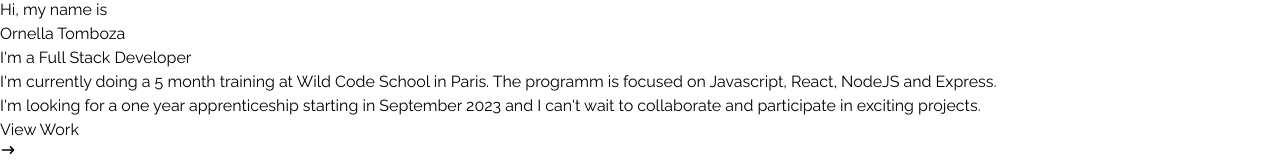
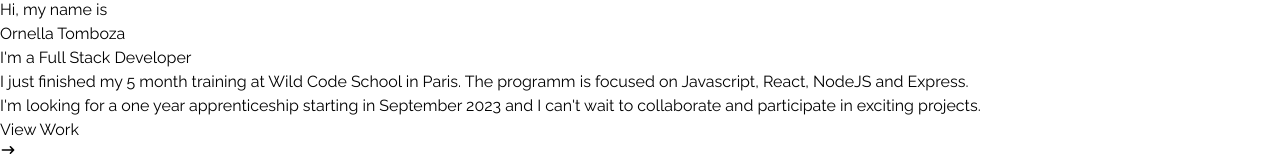
Before and after one commit to ornel77/ornella-portfolio, a React (Vite) app: page / in a window 1280 px wide. Shown: the part 476-636 px from the top of the page. Built offline with nearby package versions, Linux system fonts and the light colour scheme; no server answers.

Commit message:
update profile and cv

```diff
--- a/src/components/Home.jsx
+++ b/src/components/Home.jsx
@@ -14,7 +14,7 @@ function Home() {
           I&apos;m a Full Stack Developer
         </h2>
         <p className='text-[#8892B0] py-4 max-w-[700px]'>
-          I&apos;m currently doing a 5 month
+          I just finished my 5 month
           training at Wild Code School in Paris. The programm is focused on
           Javascript, React, NodeJS and Express.
         </p>
```
